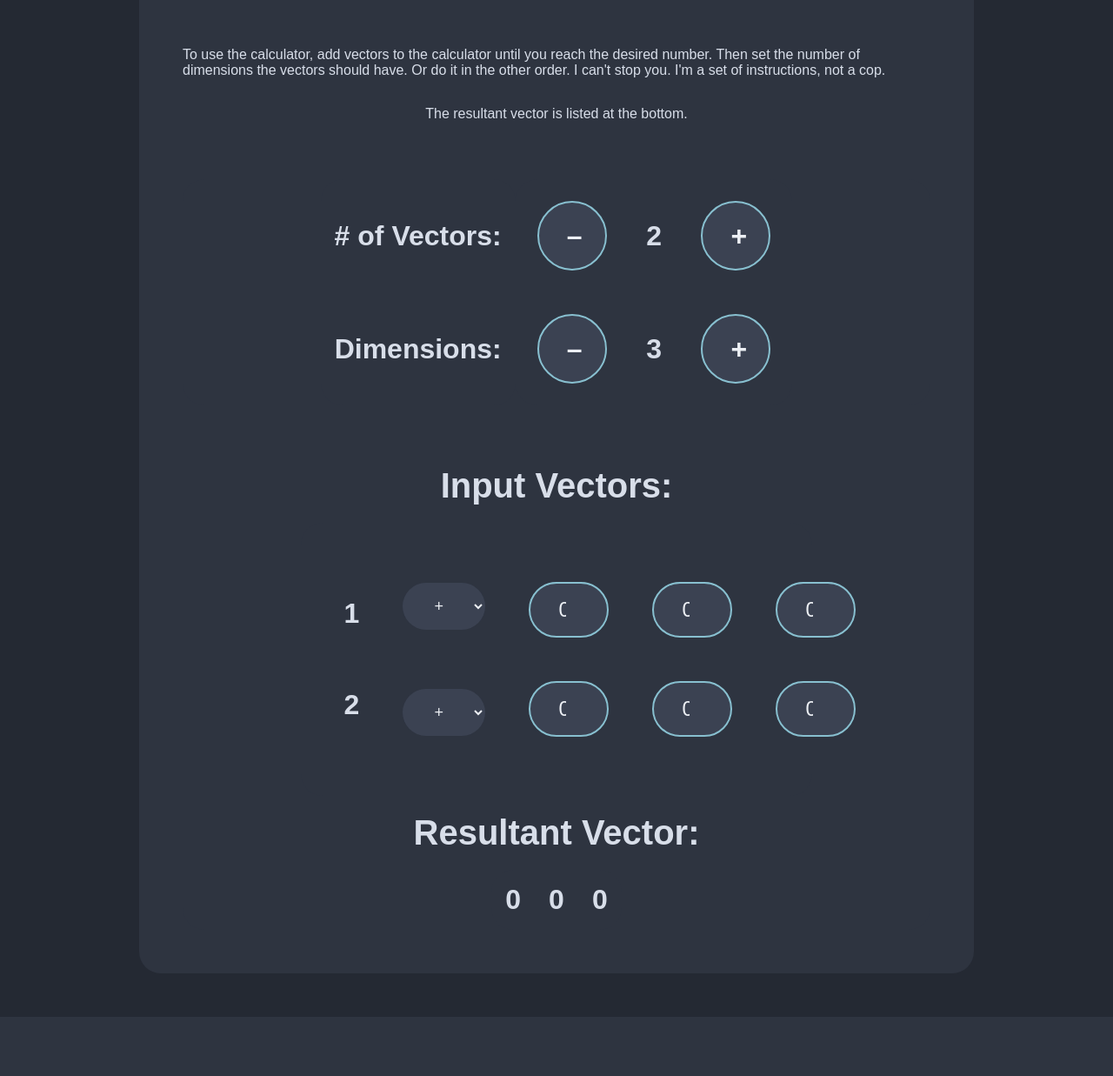
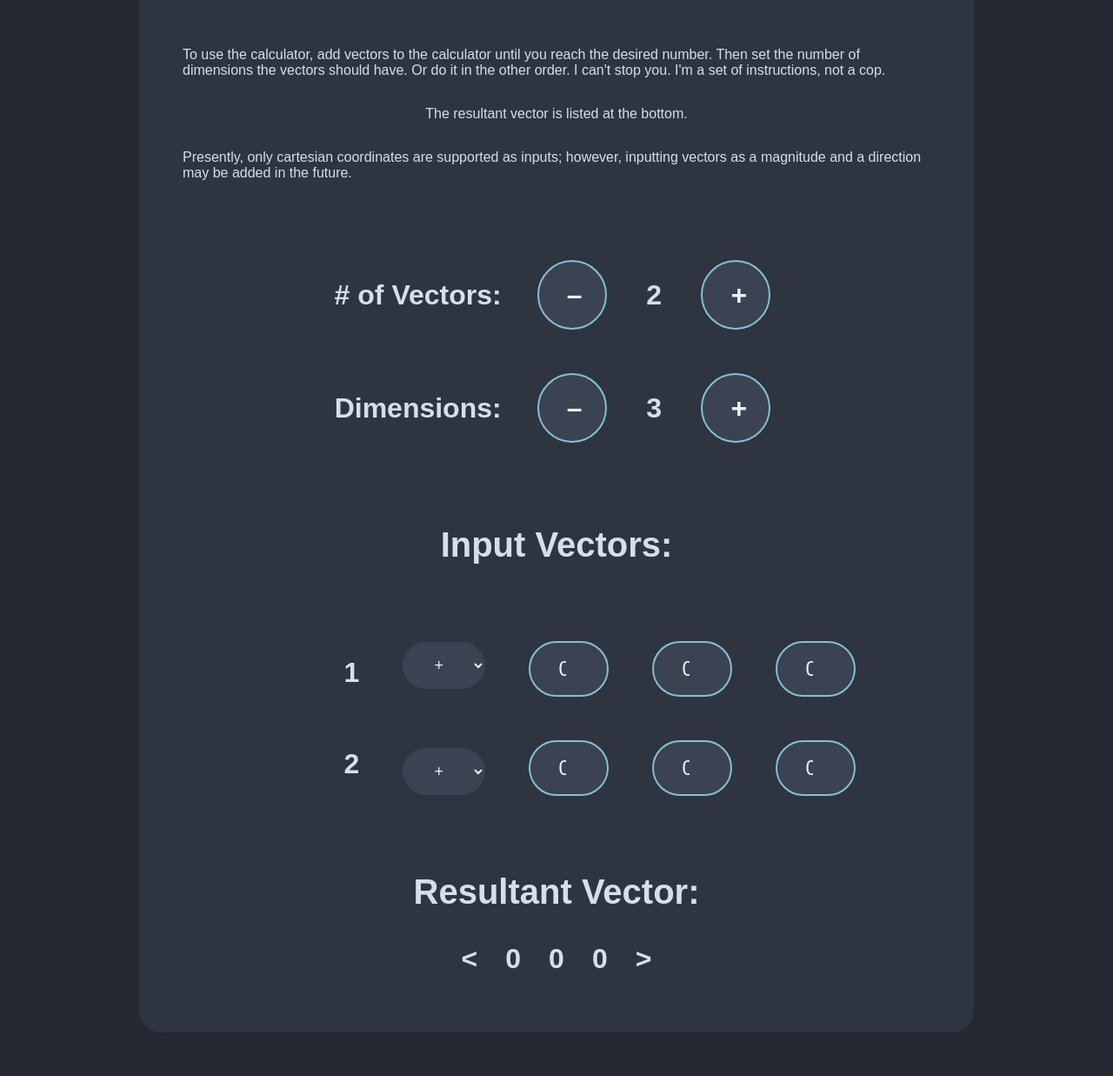
Before and after one commit to BlackHat-Magic/Lukeh.xyz, a Flask app: page /Math/Vector-Calc/Vector-Addition in a window 1280 px wide. Shown: the part 344-1581 px from the top of the page at 87% size. Before the commit the page ends 1513 px from the top, so only its background shows below. Run offline with Flask 2, Linux system fonts and the light colour scheme; some web fonts are replaced.

Commit message:
formatted resultant vector for vector addition

```diff
--- a/templates/vector-addition.html
+++ b/templates/vector-addition.html
@@ -32,6 +32,7 @@
 
 		<p>To use the calculator, add vectors to the calculator until you reach the desired number. Then set the number of dimensions the vectors should have. Or do it in the other order. I can't stop you. I'm a set of instructions, not a cop.</p>
 		<p>The resultant vector is listed at the bottom.</p>
+		<p>Presently, only cartesian coordinates are supported as inputs; however, inputting vectors as a magnitude and a direction may be added in the future.</p>
 		<div class="flex horizontal center">
 			<div class="interior flex vertical space-around" style="height: 260px">
 				<h6 class="inline"># of Vectors: </h6>
@@ -87,9 +88,11 @@
 		</div>
 		<h5>Resultant Vector: </h5>
 		<div class="interior flex horizontal center">
+			<h6><</h6>
 			<template x-for="(dimension, index) in result">
 				<h6 x-text="result()[index]"></h6>
 			</template>
+			<h6>></h6>
 		</div>
 	</div>
 </div>
```
